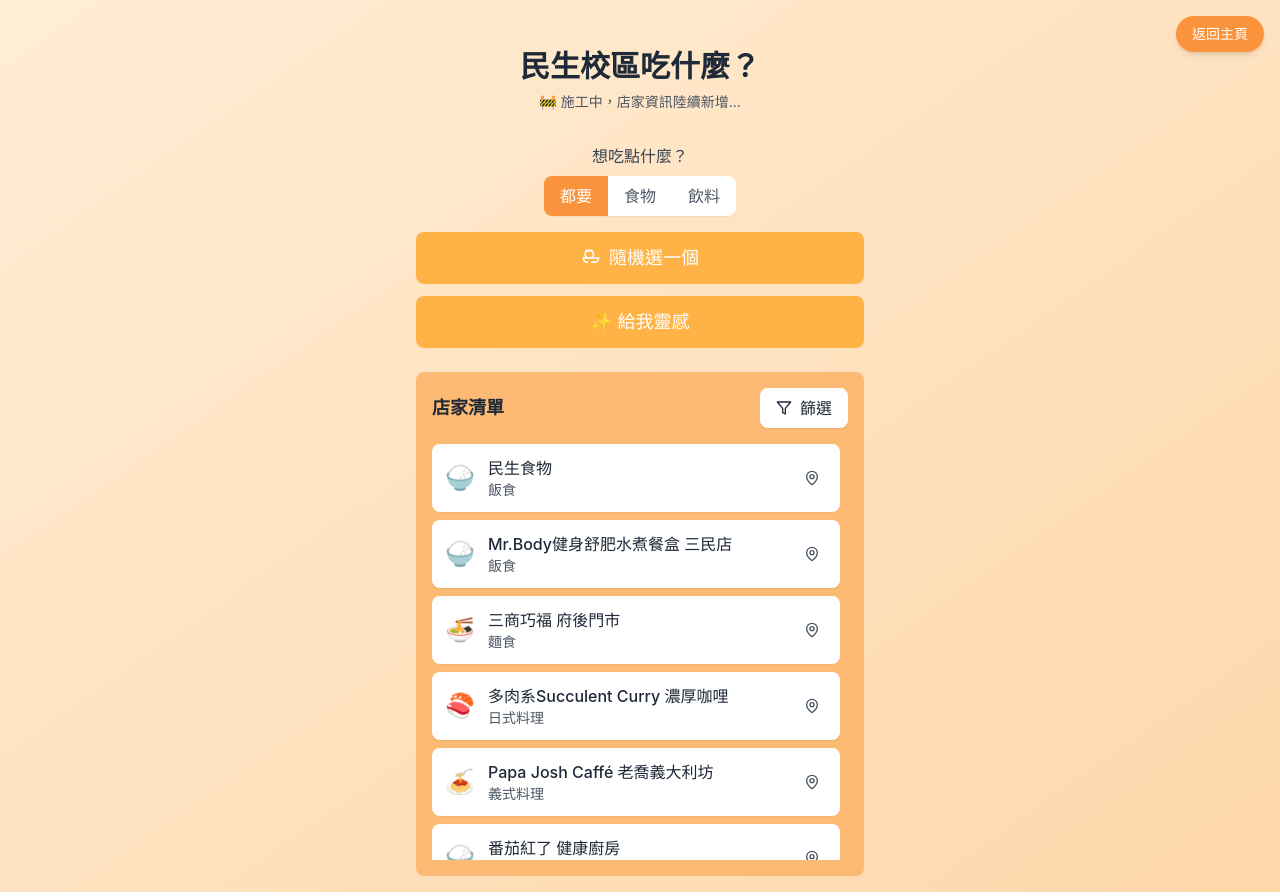
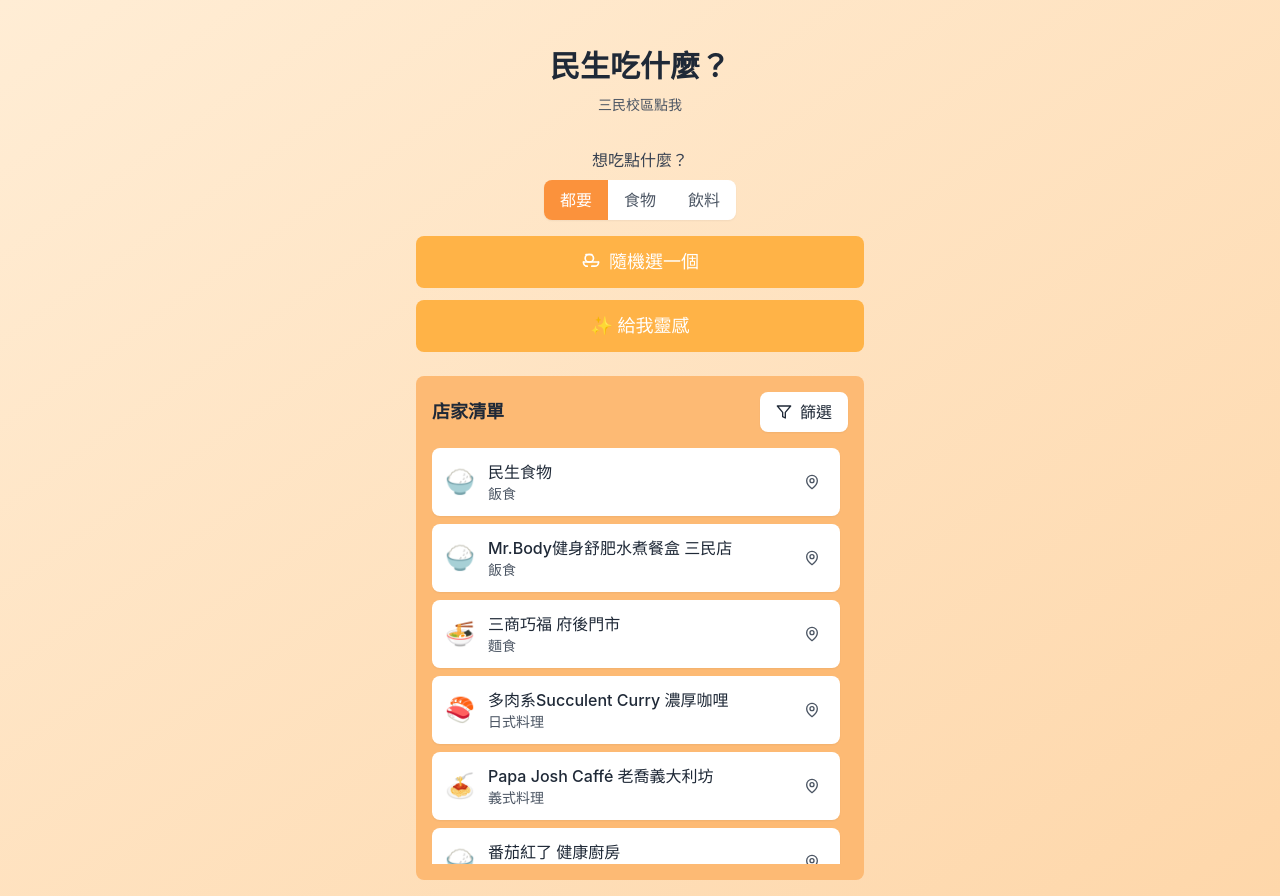
Before and after one commit to chaworld/nutc_fd, a website: page docs/minsheng.html in a window 1280 px wide. Drawn offline with nearby package versions, Linux system fonts and the light colour scheme.

Commit message:
Add files via upload

```diff
--- a/docs/minsheng.html
+++ b/docs/minsheng.html
@@ -3,7 +3,7 @@
   <head>
     <meta charset="UTF-8" />
     <meta name="viewport" content="width=device-width, initial-scale=1.0" />
-    <title>民生校區美食</title>
+    <title>民生校區食物</title>
     <script src="https://cdn.tailwindcss.com"></script>
     <link rel="stylesheet" href="style.css">
   </head>
@@ -11,13 +11,13 @@
 
     <!-- 將 root 設為 relative，以便定位返回按鈕 -->
     <div id="root" class="relative">
-      <!-- 返回主頁按鈕 -->
-      <a href="index.html" class="fixed top-4 right-4 bg-orange-400 text-white py-2 px-4 rounded-full text-sm hover:bg-orange-500 transition z-50 shadow-md">返回主頁</a>
+      <!-- 返回主頁按鈕
+      <a href="index.html" class="fixed top-4 right-4 bg-orange-400 text-white py-2 px-4 rounded-full text-sm hover:bg-orange-500 transition z-50 shadow-md">返回主頁</a> -->
 
       <div class="max-w-md mx-auto">
         <div class="text-center mb-8 pt-8">
-          <h1 class="text-3xl font-bold text-gray-800 mb-2">民生校區吃什麼？</h1>
-          <p class="text-gray-600 text-sm">🚧 施工中，店家資訊陸續新增...</p>
+          <h1 class="text-3xl font-bold text-gray-800 mb-2">民生吃什麼？</h1>
+          <a href="index.html" class="text-gray-600 text-sm hover:underline hover:text-orange-600">三民校區點我</a>
         </div>
 
         <div class="mb-4 text-center">
```
